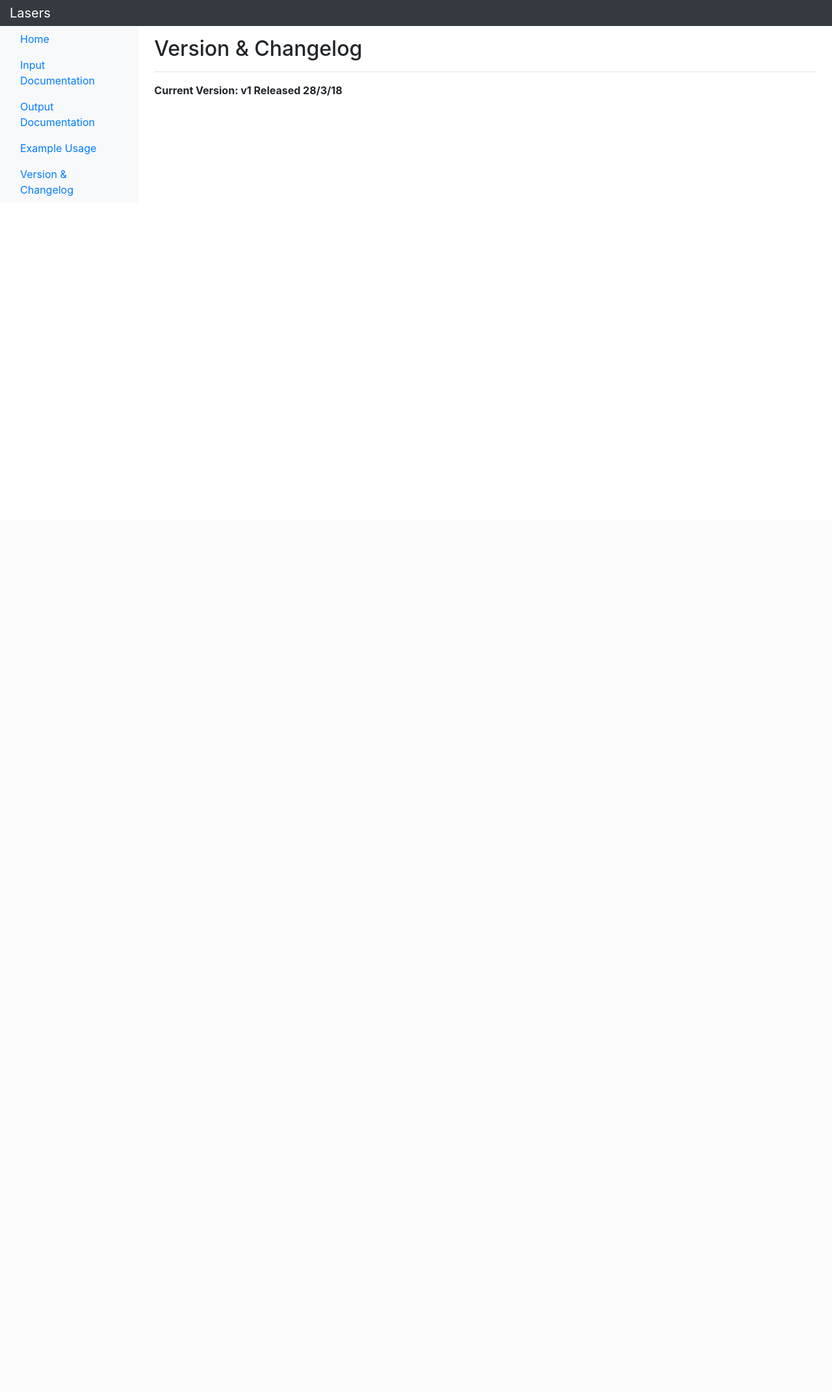
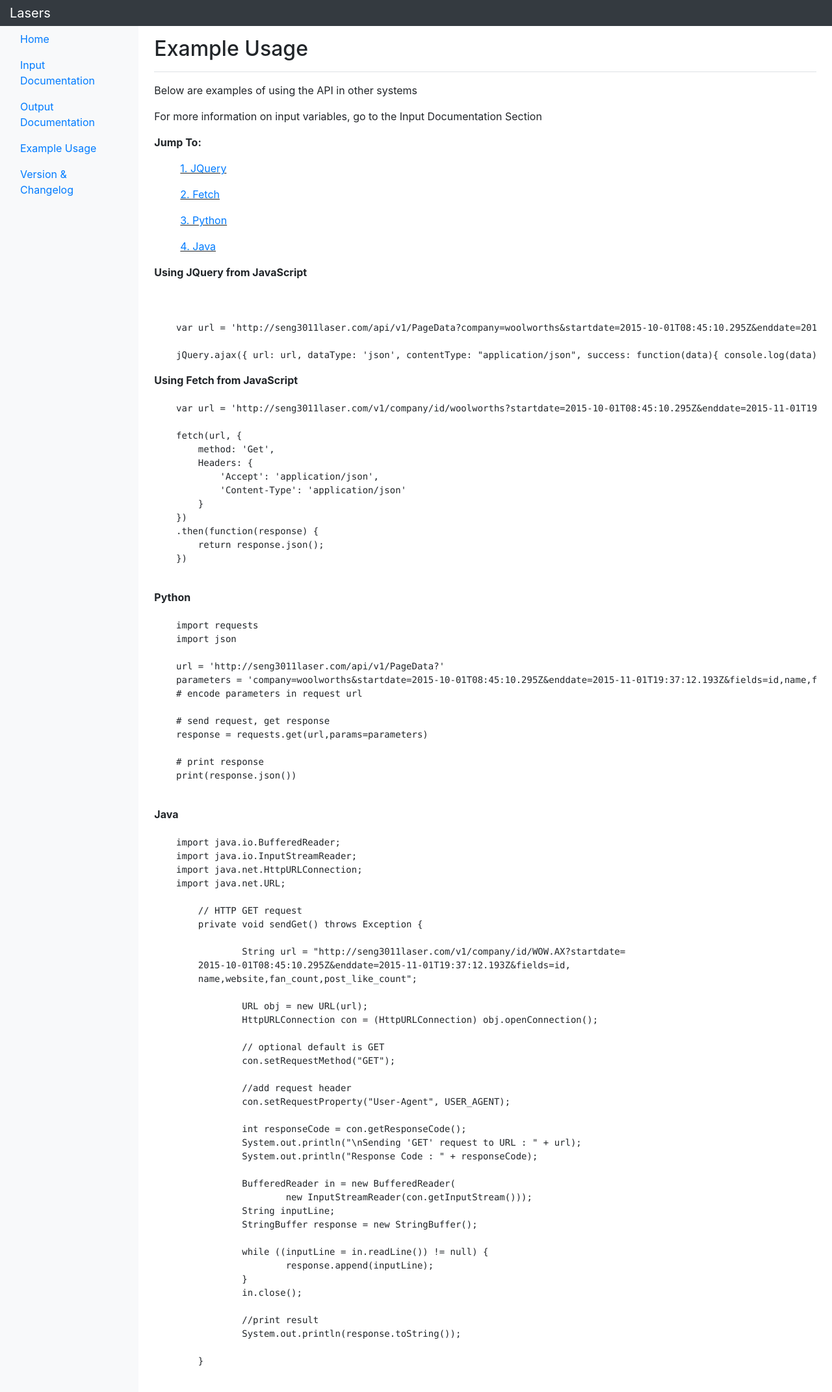
Before and after one commit to JoshuaKilazoglou/seng3011, a Flask app: page /exampleDocs in a window 1280 px wide. Shown: the whole page at 65% size. Before the commit the page ends 302 px from the top, so only its background shows below. Run offline with Flask 2, Linux system fonts and the light colour scheme; some libraries are stand-ins or nearby versions.

Commit message:
fixes to some the gui. Todo - checkboxes, error checking params, formatting the response

```diff
--- a/__init__.py
+++ b/__init__.py
@@ -1,9 +1,12 @@
 from flask import Flask
 from flask import render_template
 from flask import request
+import requests
 from flask_restful import Api
+import json
+
 from PageDataController import PageDataController
-from flask import redirect
+
 
 app = Flask(__name__)
 api = Api(app)
@@ -40,9 +43,16 @@ def gui():
     enddate = request.form.get('enddate')
    # description = request.form.get('description')
     url = 'http://seng3011laser.com/api/v1/PageData?company=' + company + '&startdate=' +startdate + '&enddate=' + enddate + "&fields=description,fan_count"
-    print(url)
-   # return render_template("gui.html", company1 = company,desc = description)
-    return redirect(url, code=302)
+
+    # encode parameters in request url
+
+    # send request, get response
+    response = requests.get(url)
+
+
+
+
+    return render_template("gui.html", company1 = response.json() )
 
 if __name__ == '__main__':
     app.run()
--- a/templates/exampledocs.html
+++ b/templates/exampledocs.html
@@ -6,9 +6,113 @@
     <meta charset="UTF-8">
 
 </head>
-<h1 class="h2">Version & Changelog </h1></div>
-<strong>Current Version: v1 Released 28/3/18</strong>
 
+<h1 class="h2">Example Usage</h1></div>
+Below are examples of using the API in other systems<p></p>
+For more information on input variables, go to the Input Documentation Section<p></p>
+<strong><p>Jump To:</p></strong>
+<ul>
+   <u> <p><a href="#jquery">1. JQuery</a></p>
+    <p><a href="#fetch">2. Fetch</a></p>
+<p><a href="#python">3. Python</a></p>
+<p><a href="#java">4. Java</a></p> </u>
+</ul>
+<a id="jquery">
+<strong>Using JQuery from JavaScript</strong>
+</a>
+<pre><code>
+
+
+    var url = 'http://seng3011laser.com/api/v1/PageData?company=woolworths&startdate=2015-10-01T08:45:10.295Z&enddate=2015-11-01T19:37:12.193Z&fields=id,name,fan_count,website'
+
+    jQuery.ajax({ url: url, dataType: 'json', contentType: "application/json", success: function(data){ console.log(data); } });
+</code></pre>
+
+<p></p>
+<a id="fetch">
+<strong>Using Fetch from JavaScript</strong>
+</a>
+<pre><code>
+    var url = 'http://seng3011laser.com/v1/company/id/woolworths?startdate=2015-10-01T08:45:10.295Z&enddate=2015-11-01T19:37:12.193Z&fields=id,name,website,fan_count,post_like_count';
+
+    fetch(url, {
+        method: 'Get',
+        Headers: {
+            'Accept': 'application/json',
+            'Content-Type': 'application/json'
+        }
+    })
+    .then(function(response) {
+        return response.json();
+    })
+
+</code></pre>
+
+<p></p>
+<a id="python"><strong>Python</strong></a>
+
+<pre><code>
+    import requests
+    import json
+
+    url = 'http://seng3011laser.com/api/v1/PageData?'
+    parameters = 'company=woolworths&startdate=2015-10-01T08:45:10.295Z&enddate=2015-11-01T19:37:12.193Z&fields=id,name,fan_count,website'
+    # encode parameters in request url
+
+    # send request, get response
+    response = requests.get(url,params=parameters)
+
+    # print response
+    print(response.json())
+
+</code></pre>
+
+<p></p>
+<a id="java">
+<strong>Java</strong>
+</a>
+<pre><code>
+    import java.io.BufferedReader;
+    import java.io.InputStreamReader;
+    import java.net.HttpURLConnection;
+    import java.net.URL;
+
+	// HTTP GET request
+	private void sendGet() throws Exception {
+
+		String url = "http://seng3011laser.com/v1/company/id/WOW.AX?startdate=
+        2015-10-01T08:45:10.295Z&enddate=2015-11-01T19:37:12.193Z&fields=id,
+        name,website,fan_count,post_like_count";
+
+		URL obj = new URL(url);
+		HttpURLConnection con = (HttpURLConnection) obj.openConnection();
+
+		// optional default is GET
+		con.setRequestMethod("GET");
+
+		//add request header
+		con.setRequestProperty("User-Agent", USER_AGENT);
+
+		int responseCode = con.getResponseCode();
+		System.out.println("\nSending 'GET' request to URL : " + url);
+		System.out.println("Response Code : " + responseCode);
+
+		BufferedReader in = new BufferedReader(
+		        new InputStreamReader(con.getInputStream()));
+		String inputLine;
+		StringBuffer response = new StringBuffer();
+
+		while ((inputLine = in.readLine()) != null) {
+			response.append(inputLine);
+		}
+		in.close();
+
+		//print result
+		System.out.println(response.toString());
+
+	}
+
+</code></pre>
 
 </html>
 {% endblock %}
```
Also changed, not shown: templates/gui.html (+7 -6 lines).
